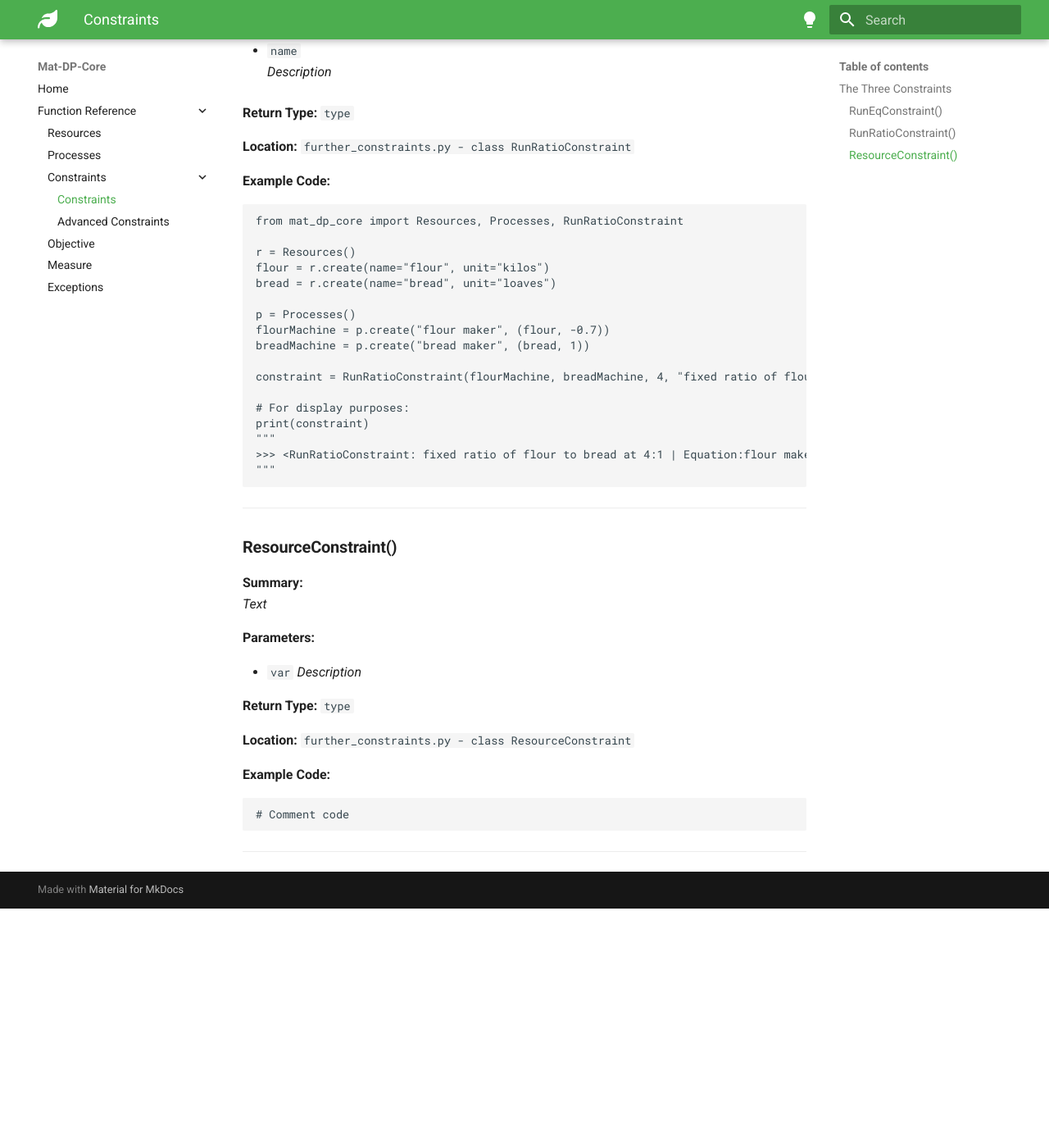
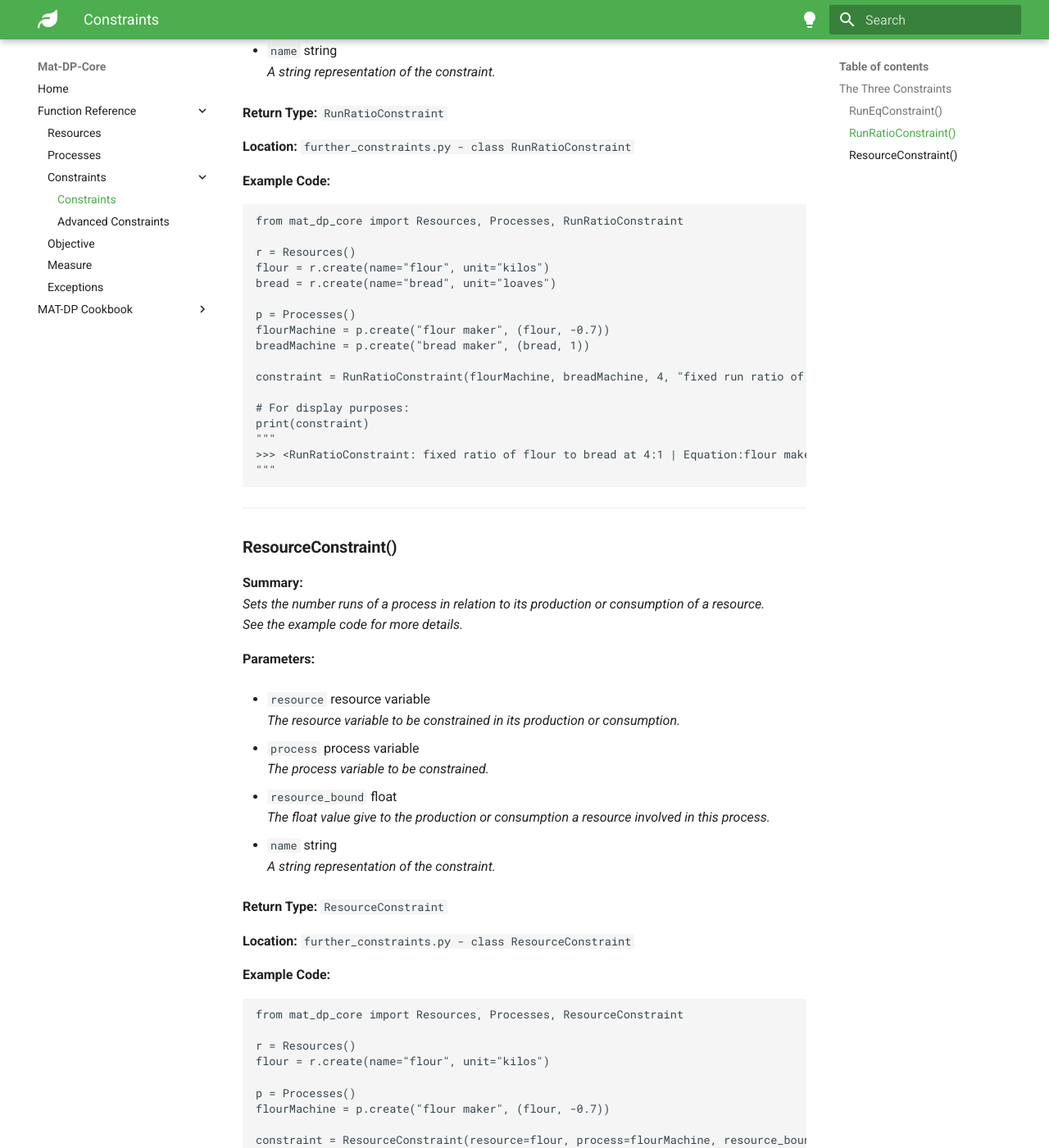
Before and after one commit to Mat-dp/mat-dp-core, an MkDocs documentation site: the page built from docs/Function Reference/constraints.md, in a window 1280 px wide and 1400 px high, scrolled down 1922 px. Shown: the whole window at 82% size. Built offline with MkDocs 1.6.1 and Material for MkDocs 9.7.7, drawn with Linux system fonts in a browser that asks for light colours; before the commit the page ends 3030 px from its top, so only the background shows below that; some of the changed text lies outside the part shown.

````diff
--- a/docs/Function Reference/constraints.md
+++ b/docs/Function Reference/constraints.md
@@ -24,20 +24,20 @@ There are three core Constraints, intended to be helpful in MAT-DP research cont
 ### **RunEqConstraint()**
 
 **Summary:**
-*Run Equal (to) Constraint states that a given process must run exactly 'n' times.*
+*Run Equal (to) Constraint states that a given process must run exactly `n` times.*
 
 **Parameters:**
 
-* ```process```
+* ```process``` process variable
   *The process variable of choice.*
 
-* ```runs```
+* ```runs``` float
   *A float value stating the number of runs this process should be constrained to do.*
 
-* ```name```
+* ```name``` string
   *A string representation of the constraint.*
 
-**Return Type:**  ```type```
+**Return Type:**  ```RunEqConstraint```
 
 **Location:** ```further_constraints.py - class RunEqConstraint```
 
@@ -71,19 +71,19 @@ For example, a Wheel Factory may run at a fixed ratio to its corresponding Car F
 
 **Parameters:**
 
-* ```process1```
+* ```process1``` process variable
   *The process to fix against another.*
 
-* ```process2```
+* ```process2```  process variable
   *The other process*
 
-* ```p2_over_p1```
+* ```p2_over_p1``` float
   *A float value representing the fixed cycles of process1 vs process2*
 
-* ```name```
-  *Description*
+* ```name``` string
+  *A string representation of the constraint.*
 
-**Return Type:**  ```type```
+**Return Type:**  ```RunRatioConstraint```
 
 **Location:** ```further_constraints.py - class RunRatioConstraint```
 
@@ -99,7 +99,7 @@ p = Processes()
 flourMachine = p.create("flour maker", (flour, -0.7))
 breadMachine = p.create("bread maker", (bread, 1))
 
-constraint = RunRatioConstraint(flourMachine, breadMachine, 4, "fixed ratio of flour to bread at 4:1")
+constraint = RunRatioConstraint(flourMachine, breadMachine, 4, "fixed run ratio of bread to flour at 4:1")
 
 # For display purposes:
 print(constraint)
@@ -113,20 +113,44 @@ print(constraint)
 ### **ResourceConstraint()**
 
 **Summary:**
-*Text*
+*Sets the number runs of a process in relation to its production or consumption of a resource.
+See the example code for more details.*
 
 **Parameters:**
 
-* ```var```
-  *Description*
+* ```resource``` resource variable
+  *The resource variable to be constrained in its production or consumption.*
 
-**Return Type:**  ```type```
+* ```process``` process variable
+  *The process variable to be constrained.*
+
+* ```resource_bound``` float
+  *The float value give to the production or consumption a resource involved in this process.*
+
+* ```name``` string
+  *A string representation of the constraint.*
+
+**Return Type:**  ```ResourceConstraint```
 
 **Location:** ```further_constraints.py - class ResourceConstraint```
 
 **Example Code:**
 ```
-# Comment code
+from mat_dp_core import Resources, Processes, ResourceConstraint
+
+r = Resources()
+flour = r.create(name="flour", unit="kilos")
+
+p = Processes()
+flourMachine = p.create("flour maker", (flour, -0.7))
+
+constraint = ResourceConstraint(resource=flour, process=flourMachine, resource_bound=4, name="Fixed output of flour at 4 units")
+
+# For display purposes:
+print(constraint)
+"""
+>>> <ResourceConstraint: Fixed output of flour at 4 units | Equation:flour maker == 5.714285714285714>
+"""
 ```
 
 ---
--- a/mkdocs.yml
+++ b/mkdocs.yml
@@ -11,6 +11,11 @@ nav:
     - 'Objective': 'Function Reference/objective.md'
     - 'Measure': 'Function Reference/measure.md'
     - 'Exceptions': 'Function Reference/exceptions.md'
+  - 'MAT-DP Cookbook':
+    - 'Simple': 'MAT-DP Core Cookbook/simple.md'
+    - 'Medium': 'MAT-DP Core Cookbook/medium.md'
+    - 'Complex': 'MAT-DP Core Cookbook/complex.md'
+    - 'Real World': 'MAT-DP Core Cookbook/realworld.md'
 
 theme:
   name: 'material'
````
Also changed, not shown: docs/Function Reference/advancedconstraints.md (+18 -10 lines), docs/Function Reference/objective.md (+7 -1 lines), docs/Function Reference/processes.md (+2 -2 lines), docs/MAT-DP Core Cookbook/complex.md (added, +3 -0 lines), docs/MAT-DP Core Cookbook/medium.md (added, +3 -0 lines), docs/MAT-DP Core Cookbook/realworld.md (added, +1 -0 lines), docs/MAT-DP Core Cookbook/simple.md (added, +1 -0 lines), docs/MAT-DP Core 'Cookbook'/1simple.md (deleted), docs/MAT-DP Core 'Cookbook'/2medium.md (deleted), docs/MAT-DP Core 'Cookbook'/3complex.md (deleted), docs/MAT-DP Core 'Cookbook'/4realworld.md (deleted), 1 other file.
